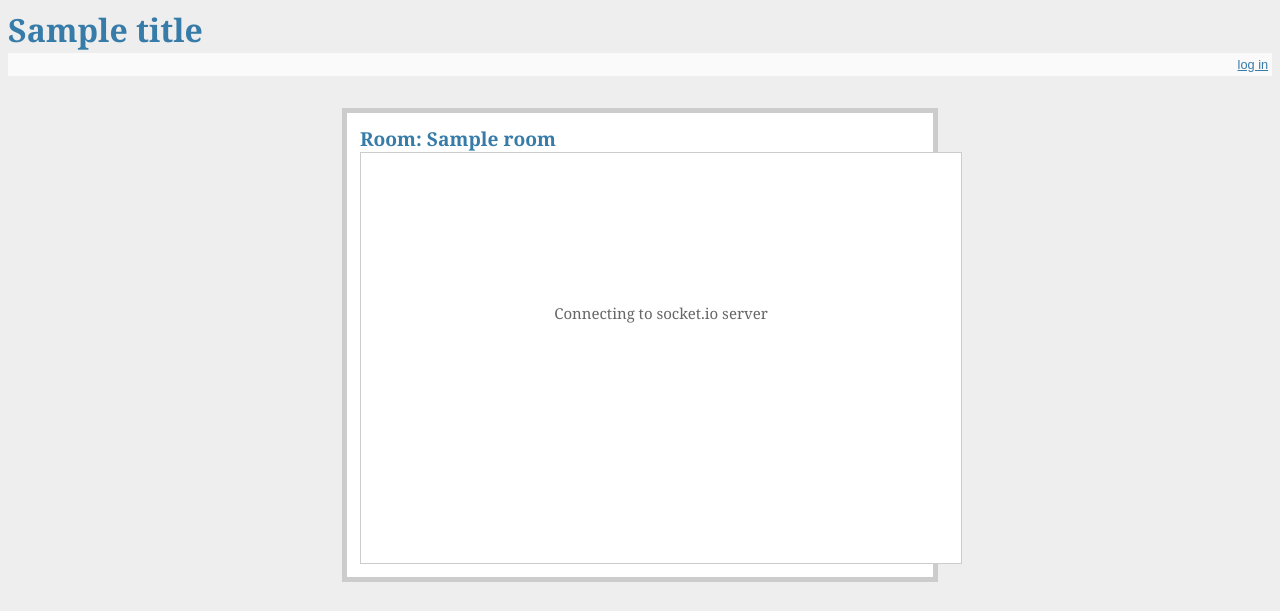
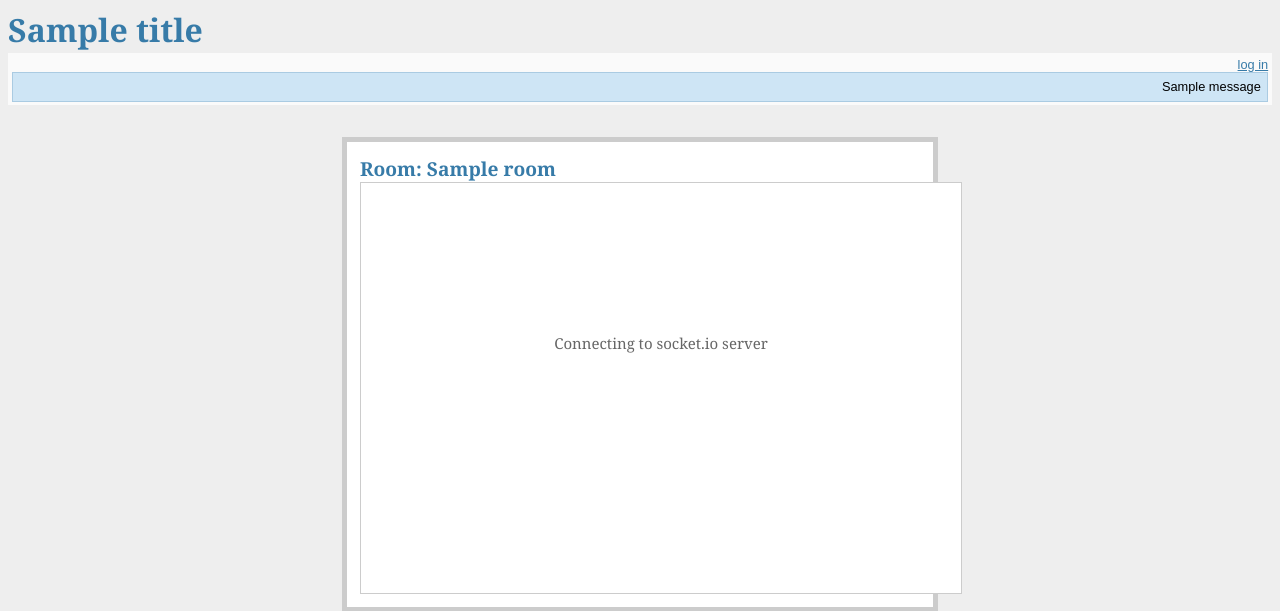
Before and after one commit to shinriyo/sugichat, a Flask app: template flask_chat/templates/room.html in a window 1280 px wide. Shown: the top 611 px of the page. Run offline with Flask 2, Linux system fonts and the light colour scheme; the template is opened without the code that fills it: most values are stand-ins (such as "Sample title", 1, 10 or a date in 2020); one stand-in notice (Sample message) is shown; some libraries are stand-ins or nearby versions.

Commit message:
username tmeplate

```diff
--- a/flask_chat/templates/base.html
+++ b/flask_chat/templates/base.html
@@ -20,8 +20,13 @@
     {% if not session.logged_in %}
       <a href="{{ url_for('login') }}">log in</a>
     {% else %}
+      Name: {{ session.name }}
       <a href="{{ url_for('logout') }}">log out</a>
     {% endif %}
+
+    {% for message in get_flashed_messages() %}
+    <div class=flash>{{ message }}</div>
+    {% endfor %}
     </div>
 
     <div class=page>
```
